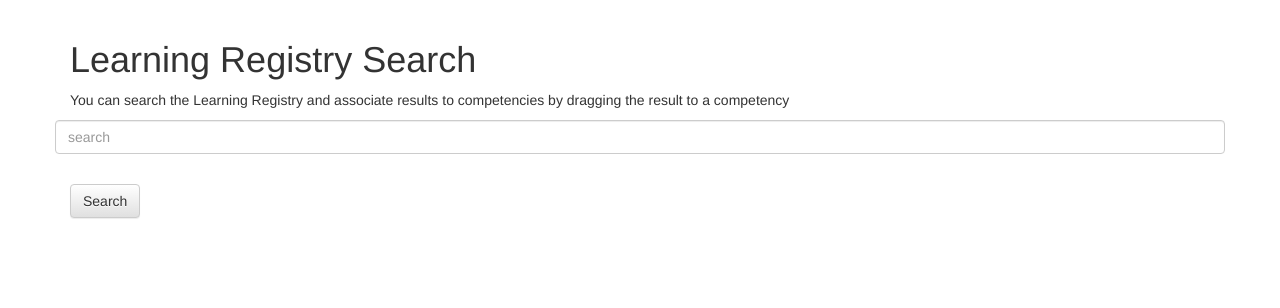
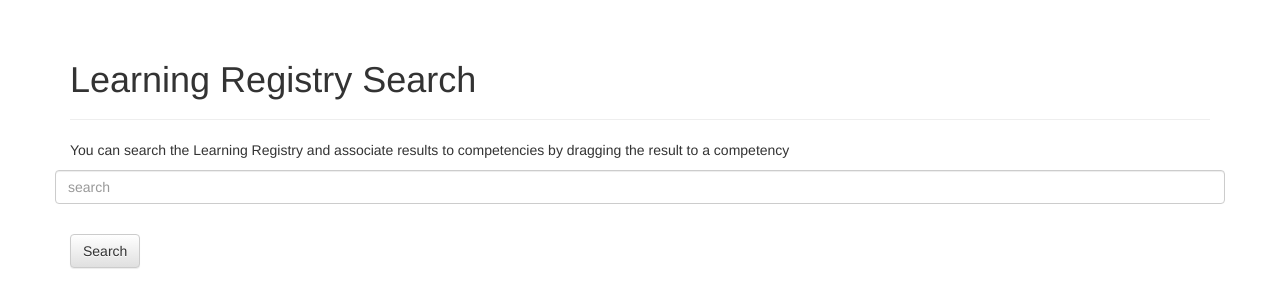
Before and after one commit to adlnet-archive/xci, a Flask app: page /lr_search in a window 1280 px wide. Shown: the part 51-359 px from the top of the page. Run offline with Flask 2, Linux system fonts and the light colour scheme; data that the repository does not hold is empty; some libraries are stand-ins or nearby versions.

Commit message:
adding words to pages

```diff
--- a/xci/templates/compsearch.html
+++ b/xci/templates/compsearch.html
@@ -1,6 +1,8 @@
 {% extends "base.html" %}
 {% block content %}
-<h1>Competency Search</h1>
+<div class="page-header">
+    <h1>Competency Search</h1>
+</div>
 <div class="row">
 	<div class="col-md-12">
 		<form class="form-horizontal" role="form" id="searchform" method="post">
--- a/xci/templates/edit-comp.html
+++ b/xci/templates/edit-comp.html
@@ -1,6 +1,8 @@
 {% extends "base.html" %}
 {% block content %}
-<h1>Editing Competency</h1>
+<div class="page-header">
+    <h1>Editing Competency</h1>
+</div>
 <form class="form-horizontal" role="form" method="post">
     {{ cform.hidden_tag() }}
     {% for field, errors in cform.errors.iteritems() %}
--- a/xci/templates/frameworks.html
+++ b/xci/templates/frameworks.html
@@ -1,6 +1,8 @@
 {% extends "base.html" %}
 {% block content %}
-<h1>Competency Frameworks</h1>
+<div class="page-header">
+    <h1>Competency Frameworks</h1>
+</div>
 <form class="form-horizontal" role="form" method="post">
     {{ frameworks_form.hidden_tag() }}
     {% for field, errors in frameworks_form.errors.iteritems() %}
--- a/xci/templates/login.html
+++ b/xci/templates/login.html
@@ -1,6 +1,8 @@
 {% extends "base.html" %}
 {% block content %}
-<h1>Log in</h1>
+<div class="page-header">
+    <h1>Log in</h1>
+</div>
 <form class="form-horizontal" role="form" method="post">
 	{{ login_form.hidden_tag() }}
 		{% for field, errors in login_form.errors.iteritems() %}
--- a/xci/templates/lrsearch.html
+++ b/xci/templates/lrsearch.html
@@ -1,6 +1,8 @@
 {% extends "base.html" %}
 {% block content %}
-<h1>Learning Registry Search</h1>
+<div class="page-header">
+    <h1>Learning Registry Search</h1>
+</div>
 <p>You can search the Learning Registry and associate results to competencies by dragging the result to a competency</p>
 <div class="row">
 	<div class="col-md-12">
--- a/xci/templates/me.html
+++ b/xci/templates/me.html
@@ -1,6 +1,8 @@
 {% extends "base.html" %}
 {% block content %}
-<h1>{{ current_user.id }} <small> all things related to you</small></h1>
+<div class="page-header">
+    <h1>{{ current_user.id }} <small> all things related to you</small></h1>
+</div>
 <div class="row">
     <div class="col-xs-12">
         <span class="glyphicon glyphicon-cog"></span><a href="{{ url_for('me_settings') }}"> Settings</a>
--- a/xci/templates/performancefwks.html
+++ b/xci/templates/performancefwks.html
@@ -1,6 +1,8 @@
 {% extends "base.html" %}
 {% block content %}
-<h1>Performance Frameworks</h1>
+<div class="page-header">
+    <h1>Performance Frameworks</h1>
+</div>
 <form class="form-horizontal" role="form" method="post">
     {{ frameworks_form.hidden_tag() }}
     {% for field, errors in frameworks_form.errors.iteritems() %}
--- a/xci/templates/sign_up.html
+++ b/xci/templates/sign_up.html
@@ -1,6 +1,8 @@
 {% extends "base.html" %}
 {% block content %}
-<h1>Sign up</h1>
+<div class="page-header">
+    <h1>Sign up</h1>
+</div>
 <form class="form-horizontal" role="form" method="post">
 	{{ signup_form.hidden_tag() }}
 	{% for field, errors in signup_form.errors.iteritems() %}
```
